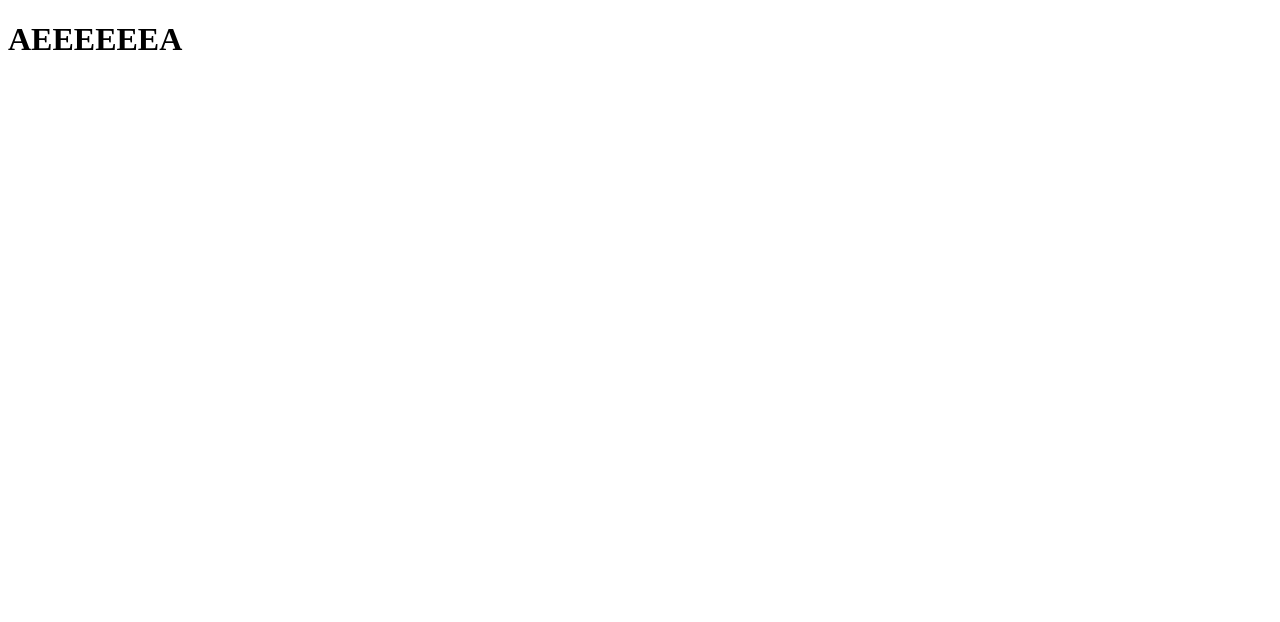
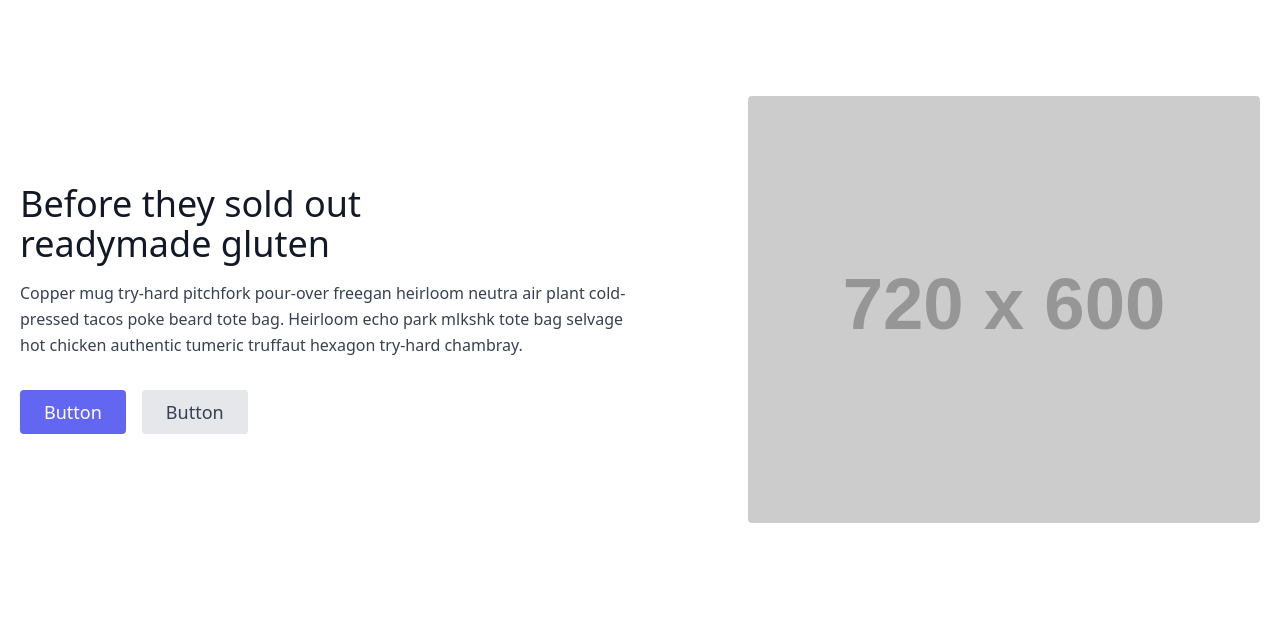
Before and after one commit to chinoghk/Sitio2.0, a plain HTML site: page index.html in a window 1280 px wide. Drawn offline with nearby package versions, Linux system fonts and the light colour scheme; placeholder pictures from the web are drawn by us.

Commit message:
tailwind

```diff
--- a/index.html
+++ b/index.html
@@ -4,11 +4,26 @@
     <meta charset="UTF-8">
     <meta name="viewport" content="width=device-width, initial-scale=1.0">
     <meta http-equiv="X-UA-Compatible" content="ie=edge">
+    <link href="https://unpkg.com/tailwindcss@^1.0/dist/tailwind.min.css" rel="stylesheet">
     <title>Document</title>
 </head>
 <body>
-    <h1>
-        AEEEEEEA
-    </h1>
+<section class="text-gray-700 body-font">
+  <div class="container mx-auto flex px-5 py-24 md:flex-row flex-col items-center">
+    <div class="lg:flex-grow md:w-1/2 lg:pr-24 md:pr-16 flex flex-col md:items-start md:text-left mb-16 md:mb-0 items-center text-center">
+      <h1 class="title-font sm:text-4xl text-3xl mb-4 font-medium text-gray-900">Before they sold out
+        <br class="hidden lg:inline-block">readymade gluten
+      </h1>
+      <p class="mb-8 leading-relaxed">Copper mug try-hard pitchfork pour-over freegan heirloom neutra air plant cold-pressed tacos poke beard tote bag. Heirloom echo park mlkshk tote bag selvage hot chicken authentic tumeric truffaut hexagon try-hard chambray.</p>
+      <div class="flex justify-center">
+        <button class="inline-flex text-white bg-indigo-500 border-0 py-2 px-6 focus:outline-none hover:bg-indigo-600 rounded text-lg">Button</button>
+        <button class="ml-4 inline-flex text-gray-700 bg-gray-200 border-0 py-2 px-6 focus:outline-none hover:bg-gray-300 rounded text-lg">Button</button>
+      </div>
+    </div>
+    <div class="lg:max-w-lg lg:w-full md:w-1/2 w-5/6">
+      <img class="object-cover object-center rounded" alt="hero" src="https://dummyimage.com/720x600">
+    </div>
+  </div>
+</section>
 </body>
 </html>
```
